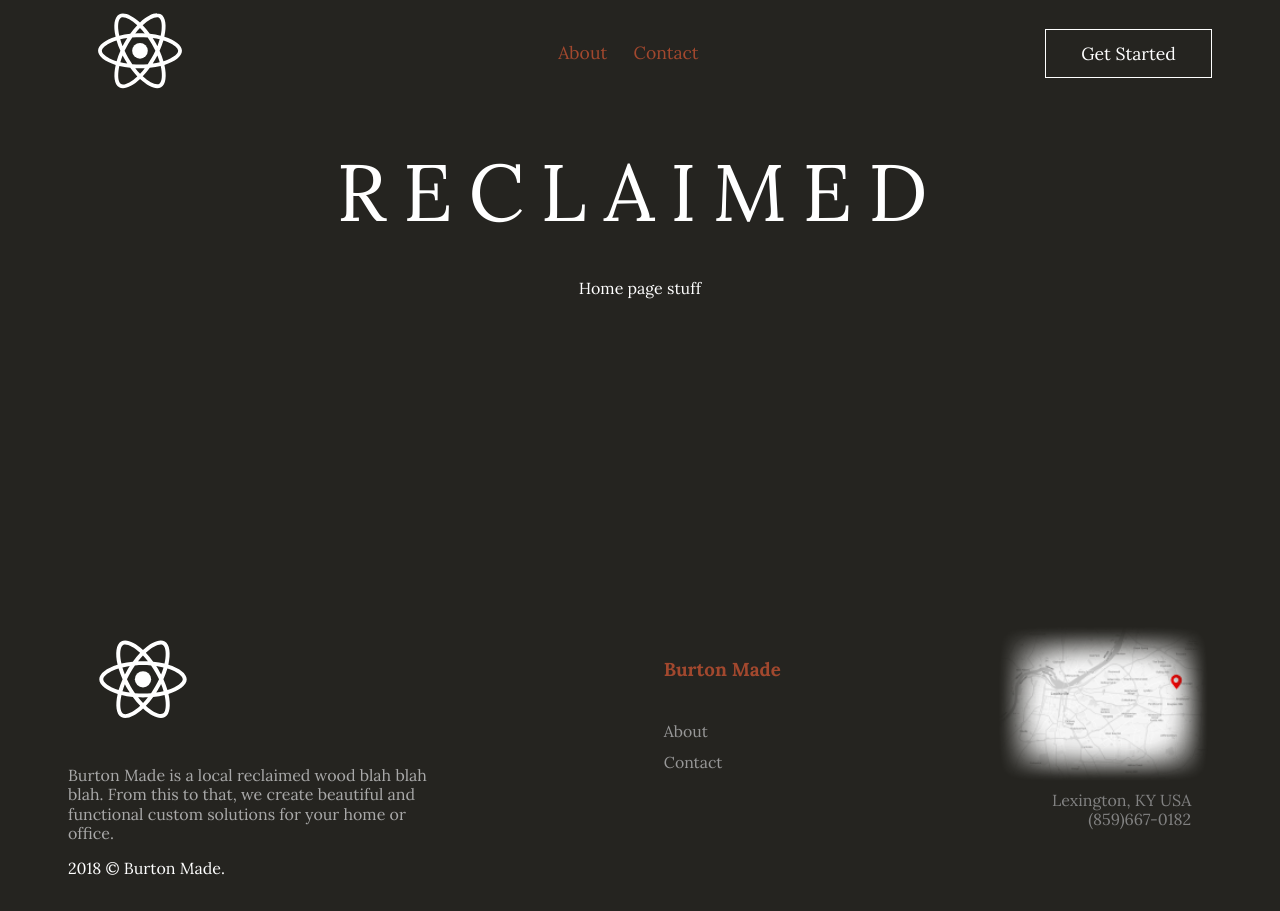
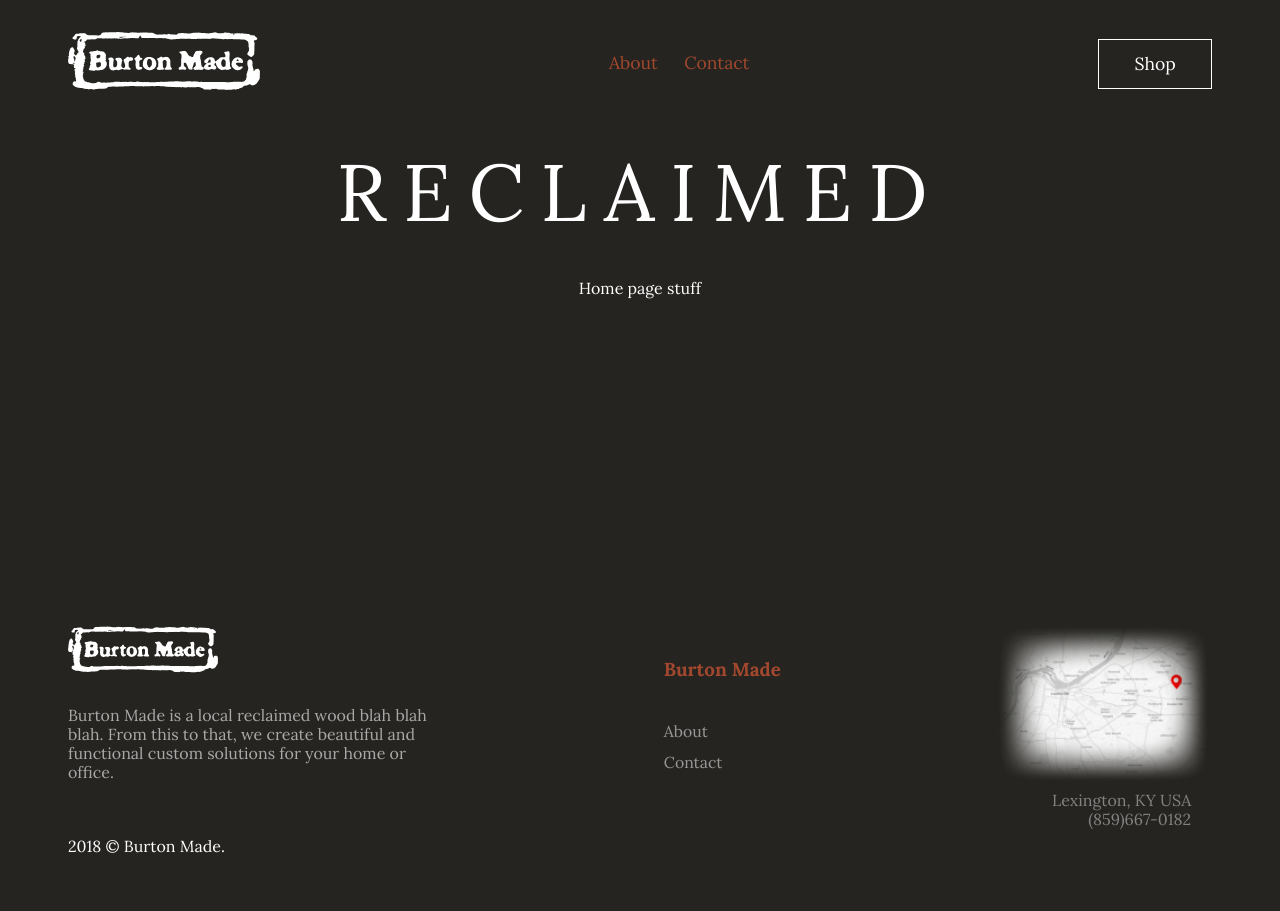
Before and after one commit to ArthurSilveira/burtonmade-site, a React (Create React App) app: page / in a window 1280 px wide. After the commit the page ends 890 px from the top, so only its background shows below. Built offline with nearby package versions, Linux system fonts and the light colour scheme.

Commit message:
more updates

```diff
--- a/src/App.js
+++ b/src/App.js
@@ -10,7 +10,7 @@ class App extends Component {
     return (
       <div className="App">
         <div className='page-container'>
-          <Header headerLogo={logo} buttonCopy='Get Started'/>
+          <Header headerLogo={logo} buttonCopy='Shop'/>
           <Main/>
           <div className='center-row'>
             <Footer footerLogo={logo}/>
--- a/src/components/header/Header.css
+++ b/src/components/header/Header.css
@@ -13,6 +13,7 @@ header {
   /* background: #fff; */
   height: 100%;
   z-index: 6;
+  padding-top: 2em;
 }
 
 .head-inner {
@@ -24,7 +25,8 @@ header {
 }
 
 .head-image {
-  width: 9em;
+  width: 12em;
+  height: auto;
 }
 
 .nav-component {
```
Also changed, not shown: src/assets/images/logo-dark.svg (added), src/assets/images/logo.svg.
